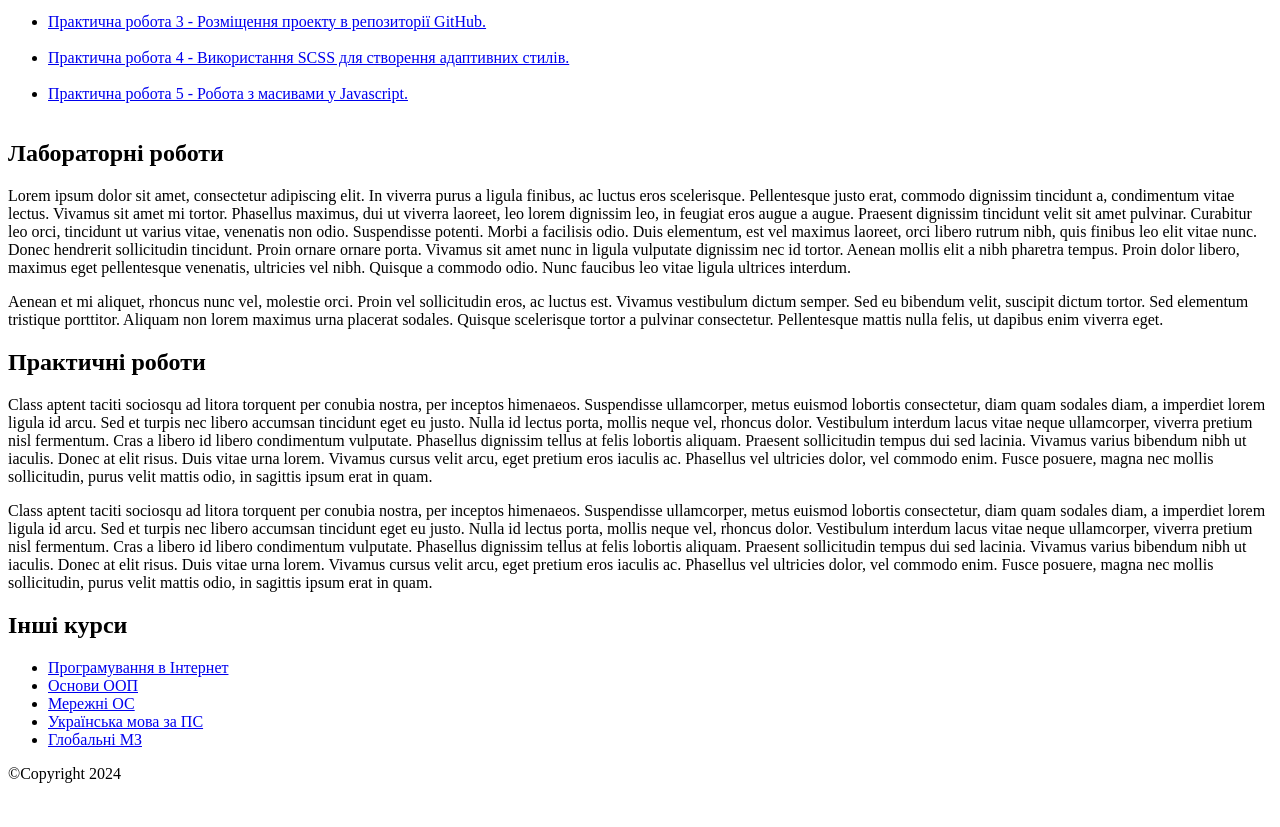
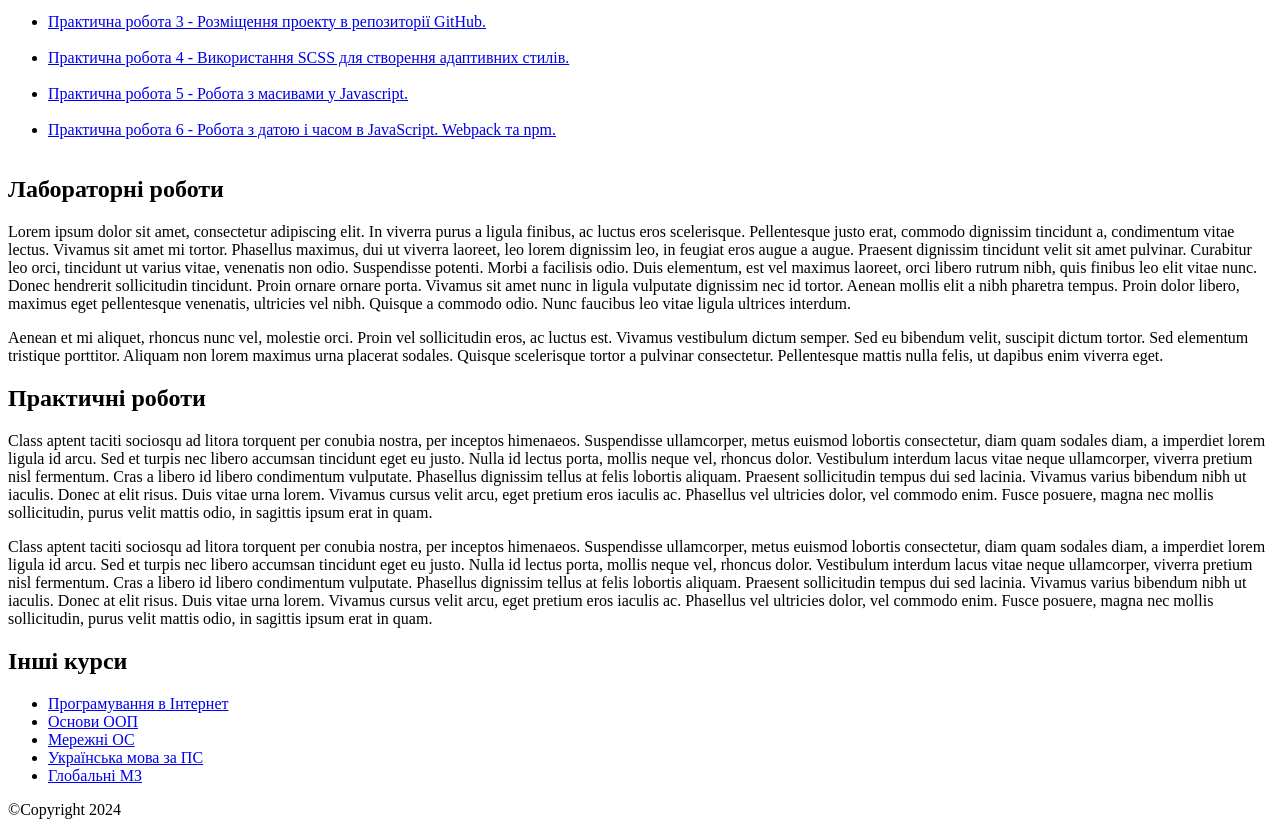
Before and after one commit to PavloZI-41/Programming-on-the-Internet, a plain HTML site: page index.html in a window 1280 px wide. Shown: the part 840-1667 px from the top of the page. Before the commit the page ends 1631 px from the top, so only its background shows below. Drawn offline with Linux system fonts and the light colour scheme.

Commit message:
Update index.html

```diff
--- a/index.html
+++ b/index.html
@@ -40,6 +40,7 @@
             <li><a href="https://pw3-pii.netlify.app/" target="_blank">Практична робота 3 - Розміщення проекту в репозиторії GitHub.</a></li><br>
             <li><a href="https://pw4-pii.netlify.app/" target="_blank">Практична робота 4 - Використання SCSS для створення адаптивних стилів.</a></li><br>
             <li><a href="https://pw5-pii.netlify.app/" target="_blank">Практична робота 5 - Робота з масивами у Javascript.</a></li><br>
+            <li><a href="https://pw6-pii.netlify.app/" target="_blank">Практична робота 6 - Робота з датою і часом в JavaScript. Webpack та npm.</a></li><br>
         </ul>
     </nav>
 
```
